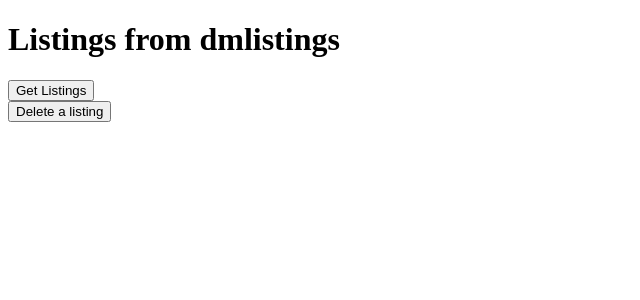
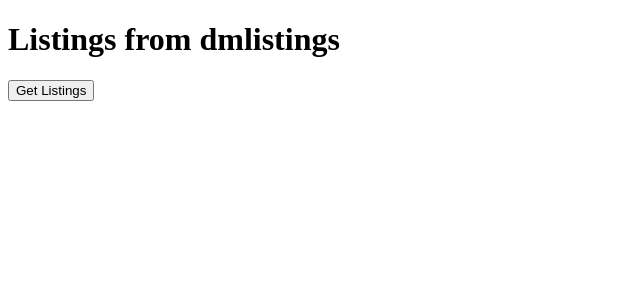
Before and after one commit to drconopoima/dmlistings-client, a React (Create React App) app: page / in a window 1280 px wide. Shown: the top 300 px of the page, without its empty margins (0-640 px from the left). Built offline with nearby package versions, Linux system fonts and the light colour scheme.

Commit message:
Display listings in unordered list w/ delete button on each item

```diff
--- a/src/sections/Listings/Listings.tsx
+++ b/src/sections/Listings/Listings.tsx
@@ -1,8 +1,9 @@
-import React from "react";
+import React, { useState } from "react";
 import { server } from "../../lib/api";
 import {
   DeleteListingData,
   DeleteListingVariables,
+  Listing,
   ListingsData
 } from "./types";
 
@@ -34,37 +35,58 @@
 }
 
 export const Listings = ({ title }: Props) => {
+  const [listings, setListings] = useState<Listing[] | null>(null);
+
   const fetchListings = async () => {
     const { data } = await server.fetch<ListingsData>({ query: LISTINGS });
-    console.log(data);
+    setListings(data.listings);
   };
 
-  const deleteListing = async () => {
+  const deleteListing = async (id: string) => {
     const { data } = await server.fetch<
       DeleteListingData,
       DeleteListingVariables
     >({
       query: DELETE_LISTING,
-      variables: { id: "" }
+      variables: { id: id }
     });
-    console.log(data);
+    fetchListings();
+    console.log(data.deleteListing);
   };
+
+  const listingsList =
+    listings === null ? null : (
+      // ternary expression: return JSX list of listings if not null, null otherwise
+      <div>
+        <ul>
+          {listings.map(listing => {
+            return (
+              <li key={listing.id} id={listing.id}>
+                {listing.title}. {listing.price}. {listing.rating}.&nbsp;
+                <button
+                  onClick={() => deleteListing(listing.id)}
+                  id={`Delete${listing.id}`}
+                >
+                  Delete
+                </button>
+              </li>
+            );
+          })}
+        </ul>
+      </div>
+    );
 
   return (
     <main>
       <div>
         <h1>{title}</h1>
       </div>
+      {listingsList}
       <div>
         <button onClick={fetchListings} id="Listings">
           Get Listings
         </button>
       </div>
-      <div>
-        <button onClick={deleteListing} id="Delete">
-          Delete a listing
-        </button>
-      </div>
     </main>
   );
 };
--- a/src/sections/Listings/types.ts
+++ b/src/sections/Listings/types.ts
@@ -1,4 +1,4 @@
-interface Listing {
+export interface Listing {
   id: string;
   title: string;
   image: string;
```
